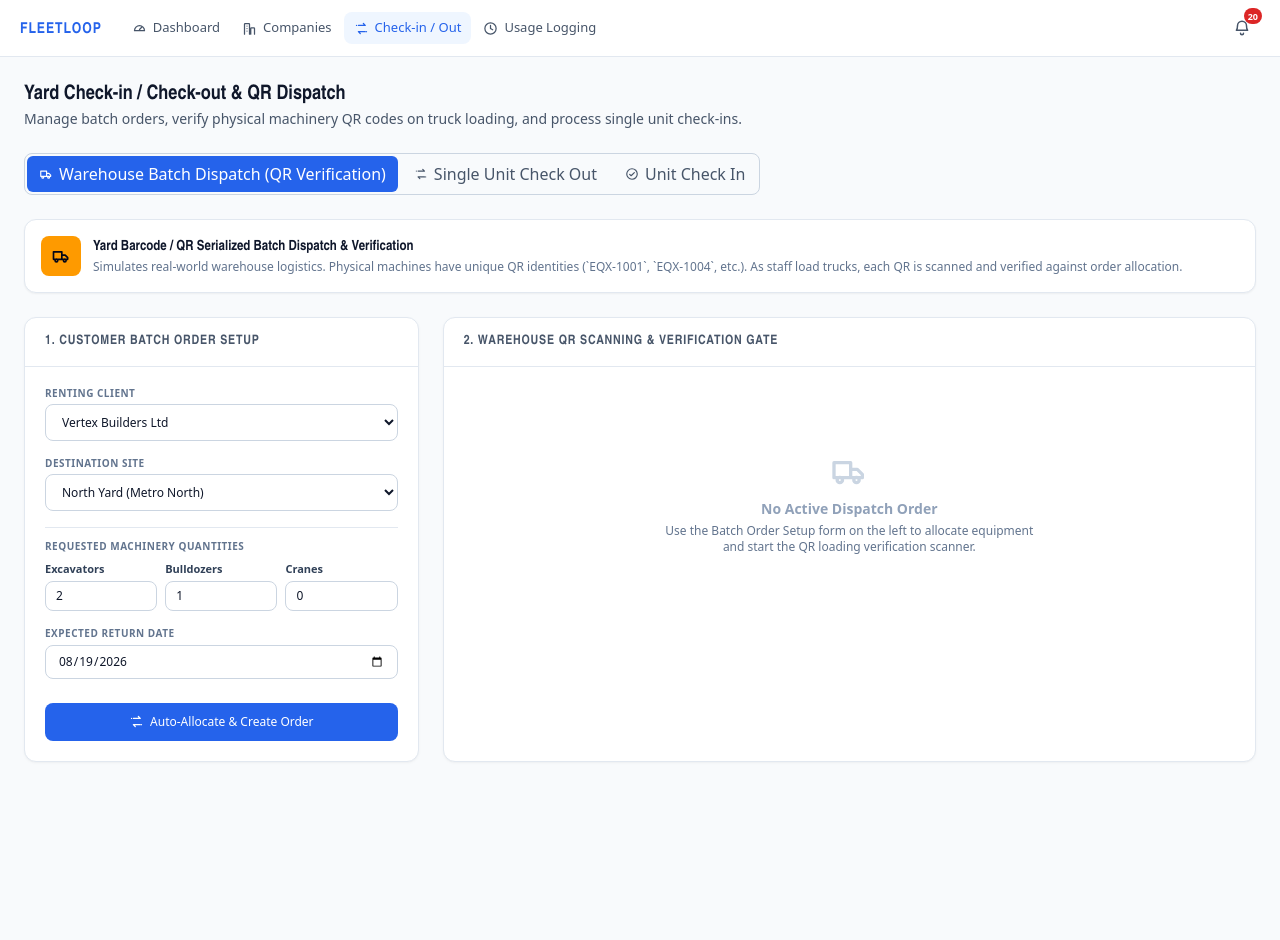
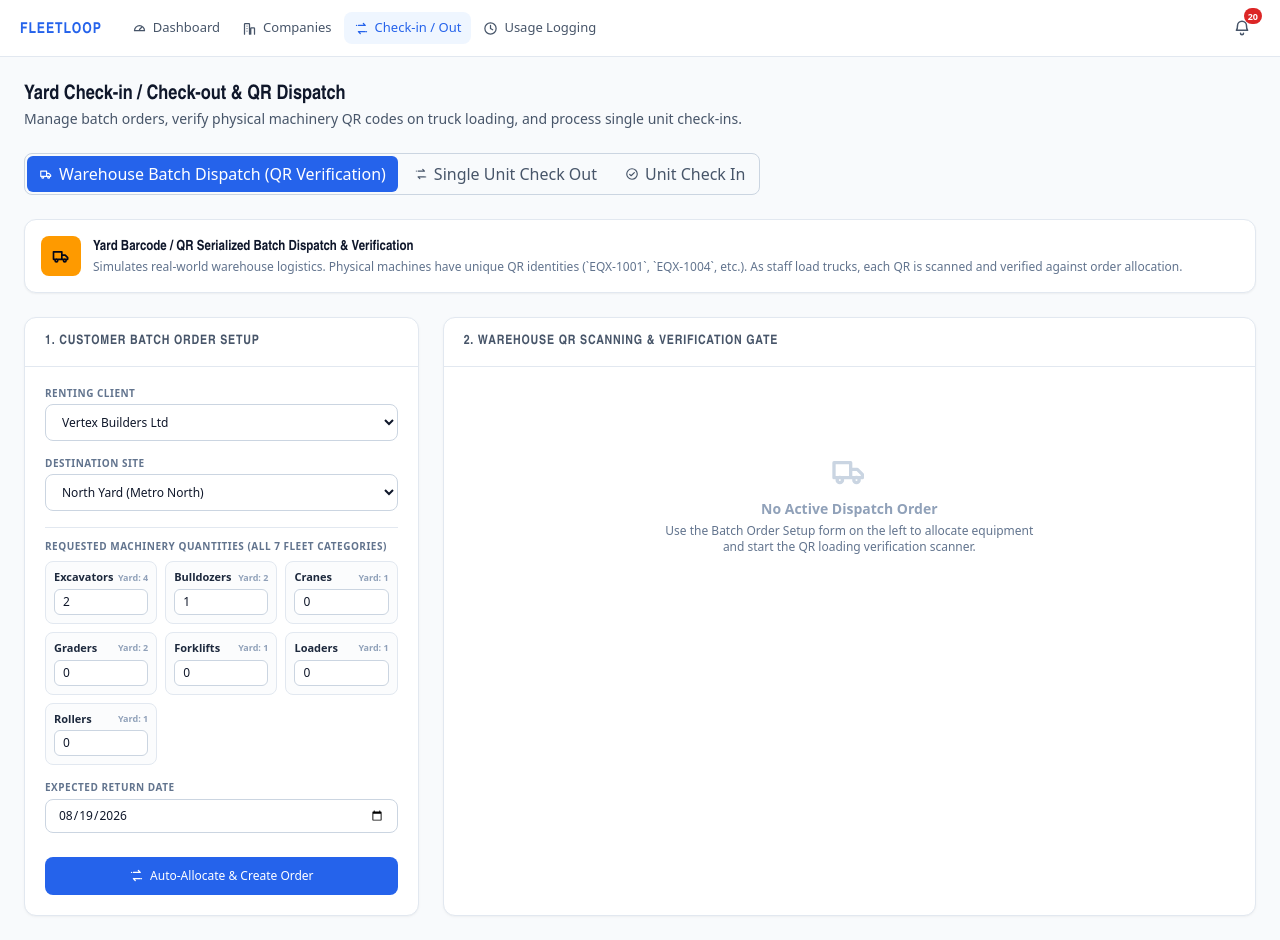
Before and after one commit to Mohamed-Muzammil/Rental_Tracking_System, a React (Vite) app: page /admin/checkin in a window 1280 px wide. Before the commit the page ends 800 px from the top, so only its background shows below. Built offline with nearby package versions, Linux system fonts and the light colour scheme.

Commit message:
Expand batch dispatch order setup to support all 7 machinery categories with live yard availability counts

```diff
--- a/src/components/admin/WarehouseQrDispatch.jsx
+++ b/src/components/admin/WarehouseQrDispatch.jsx
@@ -3,6 +3,7 @@ import { format, addDays } from 'date-fns'
 import { useAppStore } from '../../store/appStore'
 import { sites } from '../../data/sites'
 import { clients } from '../../data/clients'
+import { equipmentTypes } from '../../data/demandHistory'
 import Card from '../ui/Card'
 import Button from '../ui/Button'
 import Icon from '../ui/Icon'
@@ -23,9 +24,15 @@ export default function WarehouseQrDispatch() {
   // Step 1: Order Setup
   const [clientId, setClientId] = useState('C001')
   const [siteId, setSiteId] = useState('S001')
-  const [excavatorQty, setExcavatorQty] = useState(2)
-  const [bulldozerQty, setBulldozerQty] = useState(1)
-  const [craneQty, setCraneQty] = useState(0)
+  const [requestedQuantities, setRequestedQuantities] = useState({
+    Excavator: 2,
+    Bulldozer: 1,
+    Crane: 0,
+    Grader: 0,
+    Forklift: 0,
+    Loader: 0,
+    Roller: 0,
+  })
   const [expectedReturn, setExpectedReturn] = useState(format(addDays(today, 14), 'yyyy-MM-dd'))
 
   // Step 2: Allocated Order State
@@ -44,22 +51,18 @@ export default function WarehouseQrDispatch() {
 
     const allocated = []
 
-    // Helper to pick N available units of a type
-    const pickUnits = (type, qty) => {
+    equipmentTypes.forEach((type) => {
+      const qty = Number(requestedQuantities[type] || 0)
       if (qty <= 0) return
-      const matches = availableEquipment.filter((e) => e.type === type && !allocated.some((a) => a.id === e.id))
+      const matches = availableEquipment.filter((eq) => eq.type === type && !allocated.some((a) => a.id === eq.id))
       const picked = matches.slice(0, qty)
       allocated.push(...picked)
-    }
-
-    pickUnits('Excavator', Number(excavatorQty))
-    pickUnits('Bulldozer', Number(bulldozerQty))
-    pickUnits('Crane', Number(craneQty))
+    })
 
     if (allocated.length === 0) {
       openModal({
         title: 'Equipment Allocation Unavailable',
-        message: 'No available equipment in the yard matching your requested categories. Please try adjusting requested quantities.',
+        message: 'No available equipment in the yard matching your requested quantities. Please check available machinery counts.',
         type: 'alert',
       })
       return
@@ -167,44 +170,35 @@ export default function WarehouseQrDispatch() {
             </div>
 
             <div className="border-t pt-3 border-slate-200">
-              <label className="block font-bold uppercase tracking-wider text-slate-500 text-[10px] mb-2">Requested Machinery Quantities</label>
-              <div className="grid grid-cols-3 gap-2">
-                <div>
-                  <span className="text-[11px] font-semibold text-slate-700">Excavators</span>
+              <label className="block font-bold uppercase tracking-wider text-slate-500 text-[10px] mb-2">
+                Requested Machinery Quantities (All 7 Fleet Categories)
+              </label>
+              <div className="grid grid-cols-2 gap-2 sm:grid-cols-3">
+                {equipmentTypes.map((type) => {
+                  const availCount = availableEquipment.filter((e) => e.type === type).length
+                  return (
+                    <div key={type} className="rounded-lg border p-2 bg-slate-50/50" style={{ borderColor: 'var(--border)' }}>
+                      <div className="flex items-center justify-between">
+                        <span className="text-[11px] font-bold text-slate-800">{type}s</span>
+                        <span className="text-[9px] font-semibold text-slate-400">Yard: {availCount}</span>
+                      </div>
                       <input
                         type="number"
                         min="0"
-                    max="5"
-                    value={excavatorQty}
-                    onChange={(e) => setExcavatorQty(e.target.value)}
-                    className="mt-1 w-full rounded-lg border px-2.5 py-1.5 font-bold outline-hidden"
+                        max={availCount || 10}
+                        value={requestedQuantities[type] ?? 0}
+                        onChange={(e) =>
+                          setRequestedQuantities((prev) => ({
+                            ...prev,
+                            [type]: Math.max(0, parseInt(e.target.value) || 0),
+                          }))
+                        }
+                        className="mt-1 w-full rounded-md border px-2 py-1 text-xs font-bold font-mono outline-hidden bg-white"
                         style={inputStyle}
                       />
                     </div>
-                <div>
-                  <span className="text-[11px] font-semibold text-slate-700">Bulldozers</span>
-                  <input
-                    type="number"
-                    min="0"
-                    max="5"
-                    value={bulldozerQty}
-                    onChange={(e) => setBulldozerQty(e.target.value)}
-                    className="mt-1 w-full rounded-lg border px-2.5 py-1.5 font-bold outline-hidden"
-                    style={inputStyle}
-                  />
-                </div>
-                <div>
-                  <span className="text-[11px] font-semibold text-slate-700">Cranes</span>
-                  <input
-                    type="number"
-                    min="0"
-                    max="5"
-                    value={craneQty}
-                    onChange={(e) => setCraneQty(e.target.value)}
-                    className="mt-1 w-full rounded-lg border px-2.5 py-1.5 font-bold outline-hidden"
-                    style={inputStyle}
-                  />
-                </div>
+                  )
+                })}
               </div>
             </div>
 
```
Lines whose indentation alone changed are shown as unchanged.
